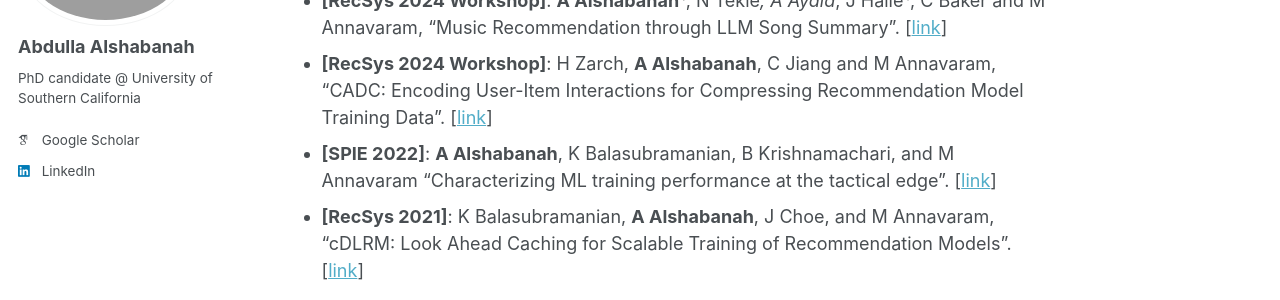
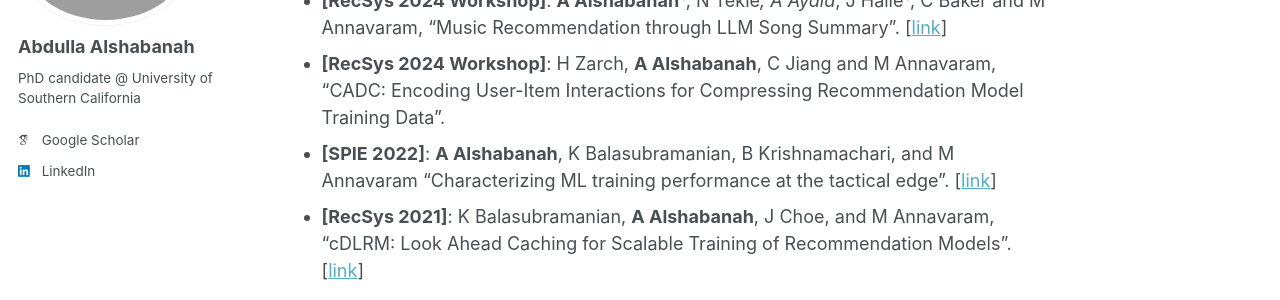
Before and after one commit to alshabae/alshabae.github.io, a Jekyll site: the page built from _pages/about.md, in a window 1280 px wide and 900 px high, scrolled down 796 px. Shown: the part 207-507 px from the top of the window. Built offline with Jekyll 4.4.1, drawn with Linux system fonts in a browser that asks for light colours; some web fonts are replaced; a script that is not in the unit is left out.

Commit message:
Update about.md

```diff
--- a/_pages/about.md
+++ b/_pages/about.md
@@ -12,16 +12,16 @@ I am a PhD candidate at the University of Southern California (USC) working with
 # Publication Summary
 
 - **\[WSDM 2026\]**: **A Alshabanah**, Y Yang and M Annavaram, “SAGERec: Sampling and Gating for Enhanced Long-Tail Item Recommendations”
-- **\[EMNLP 2025\]**: **A Alshabanah** and M Annavaram, “Mind the Dialect: NLP Advancements Uncover Fairness Disparities for Arabic Users in Recommendation Systems”. \[[link]()\]
-- **\[ACM Trans. Recomm. Syst. 2025\]**: **A Alshabanah**, K Balasubramanian, E Markowitz, G Steeg and M Annavaram, “The Upside of Bias: Personalizing long-tail item recommendations with Biased Sampling” . \[[link]()\]
-- **\[RecSys 2025\]**: **A Alshabanah**\*, C Jiang*, and M Annavaram, “LEAF: Lightweight, Efficient, Adaptive and Flexible Embedding for Large-Scale Recommendation Models”. \[[link]()\]
-- **\[PETS 2025\]**: **A Alshabanah**, K Balasubramanian and M Annavaram, “Meta-Learn to Unlearn: Enhanced Exact Machine Unlearning in Recommendation Systems with Meta-Learning”. \[[link]()\]
-- **\[NAACL 2025\]**: **A Alshabanah** and M Annavaram, “On Using Arabic Language Dialects in Recommendation Systems”. \[[link]()\]
-- **\[EuroSys 2025 Poster\]**: **A Alshabanah**\*, C Jiang*, H Zarch,  K Balasubramanian and M Annavaram, “HuffmanEmbed: Using Huffman Coding for Embedding Table Compression in Deep Learning Recommendation Models”. \[[link]()\]
-- **\[RecSys 2024\]**: **A Alshabanah**\*, K Balasubramanian*, E Markowitz, G Steeg and M Annavaram, “Biased User History Synthesis for Personalized Long-Tail Item Recommendation”. \[[link]()\]
-- **\[RecSys 2024 Workshop\]**: **A Alshabanah**\*, N Tekle*, A Ayala*, J Haile*, C Baker and  M Annavaram, “Music Recommendation through LLM Song Summary”. \[[link]()\]
-- **\[RecSys 2024 Workshop\]**: H Zarch, **A Alshabanah**, C Jiang and M Annavaram, “CADC: Encoding User-Item Interactions for Compressing Recommendation Model Training Data”. \[[link]()\]
-- **\[SPIE 2022\]**: **A Alshabanah**, K Balasubramanian, B Krishnamachari, and M Annavaram "Characterizing ML training performance at the tactical edge”. \[[link]()\]
-- **\[RecSys 2021\]**: K Balasubramanian, **A Alshabanah**, J Choe, and M Annavaram, “cDLRM: Look Ahead Caching for Scalable Training of Recommendation Models”. \[[link]()\]
+- **\[EMNLP 2025\]**: **A Alshabanah** and M Annavaram, “Mind the Dialect: NLP Advancements Uncover Fairness Disparities for Arabic Users in Recommendation Systems”. \[[link](https://aclanthology.org/2025.findings-emnlp.860/)\]
+- **\[ACM Trans. Recomm. Syst. 2025\]**: **A Alshabanah**, K Balasubramanian, E Markowitz, G Steeg and M Annavaram, “The Upside of Bias: Personalizing long-tail item recommendations with Biased Sampling” . \[[link](https://dl.acm.org/doi/abs/10.1145/3771279)\]
+- **\[RecSys 2025\]**: **A Alshabanah**\*, C Jiang*, and M Annavaram, “LEAF: Lightweight, Efficient, Adaptive and Flexible Embedding for Large-Scale Recommendation Models”. \[[link](https://dl.acm.org/doi/full/10.1145/3705328.3748078)\]
+- **\[PETS 2025\]**: **A Alshabanah**, K Balasubramanian and M Annavaram, “Meta-Learn to Unlearn: Enhanced Exact Machine Unlearning in Recommendation Systems with Meta-Learning”. \[[link](https://petsymposium.org/popets/2025/popets-2025-0152.php)\]
+- **\[NAACL 2025\]**: **A Alshabanah** and M Annavaram, “On Using Arabic Language Dialects in Recommendation Systems”. \[[link](https://aclanthology.org/2025.findings-naacl.115/)\]
+- **\[EuroSys 2025 Poster\]**: **A Alshabanah**\*, C Jiang*, H Zarch,  K Balasubramanian and M Annavaram, “HuffmanEmbed: Using Huffman Coding for Embedding Table Compression in Deep Learning Recommendation Models”. \[[link](https://2025.eurosys.org/posters/final/eurosys25posters-final126.pdf)\]
+- **\[RecSys 2024\]**: **A Alshabanah**\*, K Balasubramanian*, E Markowitz, G Steeg and M Annavaram, “Biased User History Synthesis for Personalized Long-Tail Item Recommendation”. \[[link](https://dl.acm.org/doi/abs/10.1145/3640457.3688141)\]
+- **\[RecSys 2024 Workshop\]**: **A Alshabanah**\*, N Tekle*, A Ayala*, J Haile*, C Baker and  M Annavaram, “Music Recommendation through LLM Song Summary”. \[[link](https://roegen-recsys2024.github.io/papers/recsys2024-workshops_paper_208.pdf)\]
+- **\[RecSys 2024 Workshop\]**: H Zarch, **A Alshabanah**, C Jiang and M Annavaram, “CADC: Encoding User-Item Interactions for Compressing Recommendation Model Training Data”.
+- **\[SPIE 2022\]**: **A Alshabanah**, K Balasubramanian, B Krishnamachari, and M Annavaram "Characterizing ML training performance at the tactical edge”. \[[link](https://www.spiedigitallibrary.org/conference-proceedings-of-spie/12113/121131N/Characterizing-ML-training-performance-at-the-tactical-edge/10.1117/12.2617773.short)\]
+- **\[RecSys 2021\]**: K Balasubramanian, **A Alshabanah**, J Choe, and M Annavaram, “cDLRM: Look Ahead Caching for Scalable Training of Recommendation Models”. \[[link](https://dl.acm.org/doi/abs/10.1145/3460231.3474246)\]
 
 \* Equal contributions.
```
